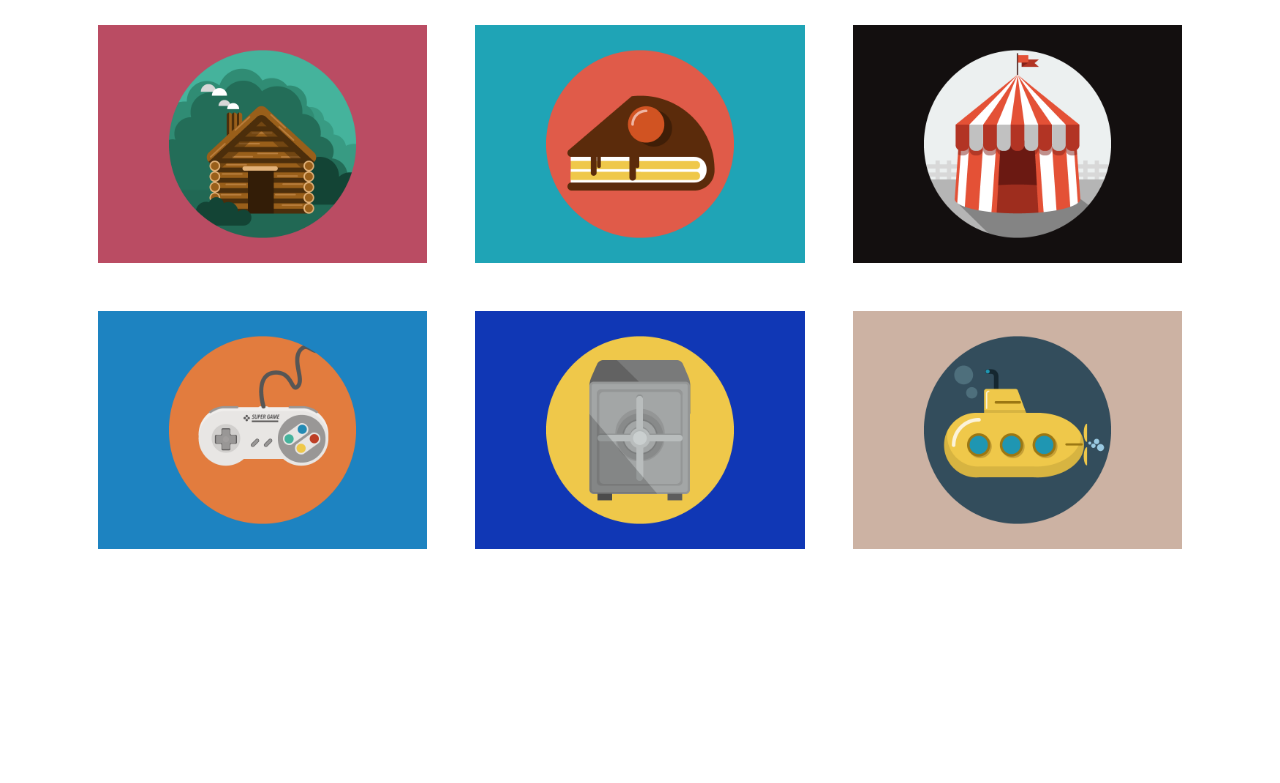
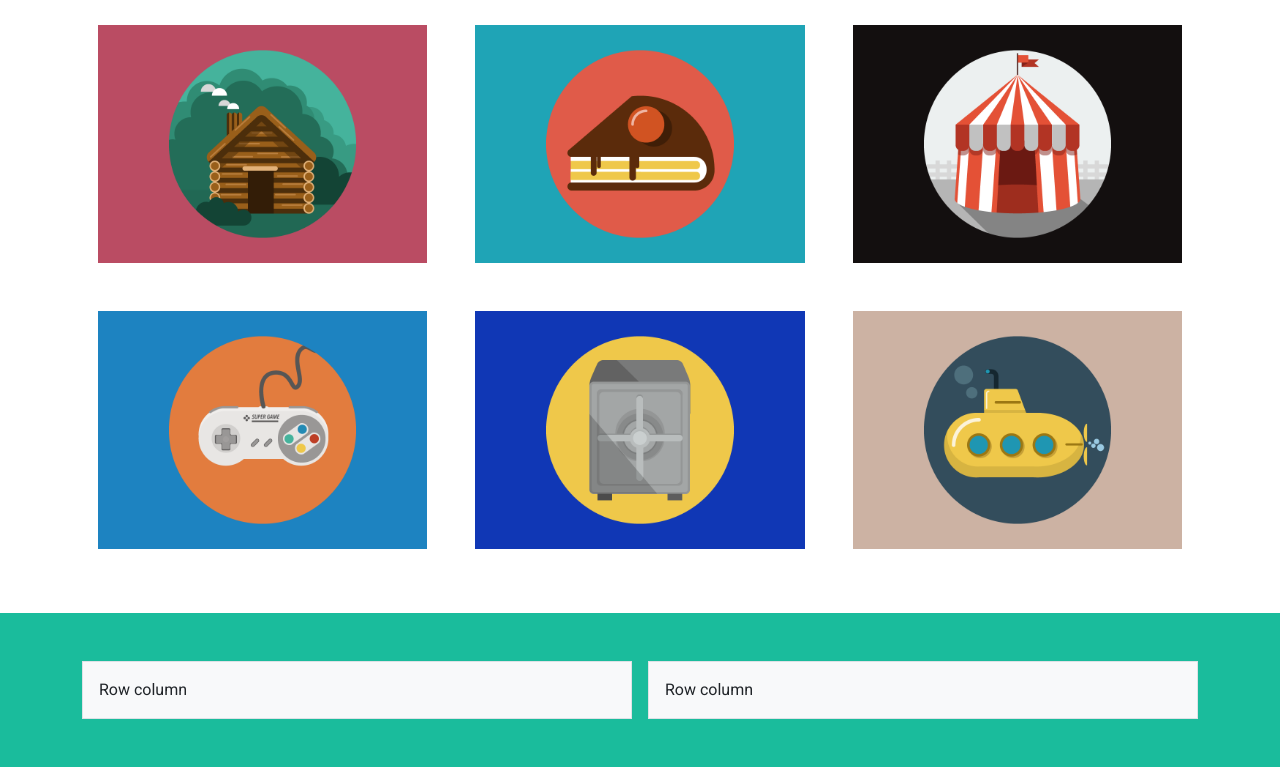
Before and after one commit to Pablo-V-Silva/html-css-bootstrap-freelancer, a plain HTML site: page index.html in a window 1280 px wide. Shown: the part 736-1519 px from the top of the page. Before the commit the page ends 1317 px from the top, so only its background shows below. Drawn offline with nearby package versions, Linux system fonts and the light colour scheme.

Commit message:
inizio sezione about

```diff
--- a/index.html
+++ b/index.html
@@ -17,7 +17,10 @@
     <link
       href="https://fonts.googleapis.com/css2?family=Roboto:wght@300;400;500;700;900&display=swap"
       rel="stylesheet">
-      <link rel="stylesheet" href="https://cdnjs.cloudflare.com/ajax/libs/font-awesome/6.0.0-beta2/css/all.min.css" integrity="sha512-YWzhKL2whUzgiheMoBFwW8CKV4qpHQAEuvilg9FAn5VJUDwKZZxkJNuGM4XkWuk94WCrrwslk8yWNGmY1EduTA==" crossorigin="anonymous" referrerpolicy="no-referrer" />
+    <link rel="stylesheet"
+      href="https://cdnjs.cloudflare.com/ajax/libs/font-awesome/6.0.0-beta2/css/all.min.css"
+      integrity="sha512-YWzhKL2whUzgiheMoBFwW8CKV4qpHQAEuvilg9FAn5VJUDwKZZxkJNuGM4XkWuk94WCrrwslk8yWNGmY1EduTA=="crossorigin="anonymous"
+      referrerpolicy="no-referrer" />
   </head>
   <body class="">
 
@@ -58,7 +61,8 @@
     <div class="container-fluid mb-3 v_acqua">
       <div class="container-md v_acqua">
         <div class="jumbo mx-auto img_contain py-3">
-          <img class="" src="./img/avatar.svg" alt="Immagine disegnata del tuo personale avatar!" width="250px">
+          <img class="" src="./img/avatar.svg" alt="Immagine disegnata del tuo
+            personale avatar!" width="250px">
         </div>
 
         <div class="stars_card">
@@ -80,50 +84,59 @@
     <div class="container">
 
       <div class="stars_card pt-5">
-          <h1 class="text-center text-dark">START BOOTSTRAP</h1>
-          <div class="text-center text-dark">
-            <div class="icon_b icon_b fs-1">
-              <i class="fas fa-star"></i>
-            </div>
+        <h1 class="text-center text-dark">START BOOTSTRAP</h1>
+        <div class="text-center text-dark">
+          <div class="icon_b icon_b fs-1">
+            <i class="fas fa-star"></i>
           </div>
         </div>
+      </div>
 
       <div class="row row-cols-1 row-cols-md-1 row-cols-md-2 row-cols-lg-3
-        g-2 g-lg-3">
+        g-2 g-lg-3 mb-5">
 
         <div class="col">
           <div class="p-3">
-            <img src="./img/cabin.png" alt="immagine di una casa nel bosco con il camino che fuma dal fuoco acceso all'interno della casa" width="100%">
+            <img src="./img/cabin.png" alt="immagine di una casa nel bosco con
+              il camino che fuma dal fuoco acceso all'interno della casa"
+              width="100%">
           </div>
         </div>
 
         <div class="col">
           <div class="p-3">
-            <img src="./img/cake.png" alt="un piatto con sopra un delizioso pezzo di torta al cioccolato" width="100%">
+            <img src="./img/cake.png" alt="un piatto con sopra un delizioso
+              pezzo di torta al cioccolato" width="100%">
           </div>
         </div>
 
         <div class="col">
           <div class="p-3">
-            <img src="./img/circus.png" alt="rappresentazione del circo in versione disegnata" width="100%">
+            <img src="./img/circus.png" alt="rappresentazione del circo in
+              versione disegnata" width="100%">
           </div>
         </div>
 
         <div class="col">
           <div class="p-3">
-            <img src="./img/game.png" alt="ti ricordi il joystick della nintendo 64? Ecco, in ques'immagine viene rappresentato esattamente quel controller!" width="100%">
+            <img src="./img/game.png" alt="ti ricordi il joystick della nintendo
+              64? Ecco, in ques'immagine viene rappresentato esattamente quel
+              controller!" width="100%">
           </div>
         </div>
 
         <div class="col">
           <div class="p-3">
-            <img src="./img/safe.png" alt="la tua sicurezza è una nostra piorità, te lo dimostriamo mettendo una cassaforte in bella vista" width="100%">
+            <img src="./img/safe.png" alt="la tua sicurezza è una nostra
+              piorità, te lo dimostriamo mettendo una cassaforte in bella vista"
+              width="100%">
           </div>
         </div>
 
         <div class="col">
           <div class="p-3">
-            <img src="./img/submarine.png" alt="i beatles sarebbero fieri di vedere questo bellissimo sottomarino giallo!" width="100%">
+            <img src="./img/submarine.png" alt="i beatles sarebbero fieri di
+              vedere questo bellissimo sottomarino giallo!" width="100%">
           </div>
         </div>
 
@@ -131,9 +144,16 @@
     </div>
     <!-- second SECTION -->
 
-    <div class="container-fluid mb-3 v_acqua">
-      <div class="container-md mx-auto provvisorio">
-        <div class="about_contain"></div>
+    <div class="container-fluid v_acqua py-5">
+      <div class="container-md mx-auto">
+        <div class="about_contain row row-cols-1 row-cols-md-2 g-2 g-lg-3">
+          <div class="col">
+            <div class="p-3 border bg-light">Row column</div>
+          </div>
+          <div class="col">
+            <div class="p-3 border bg-light">Row column</div>
+          </div>
+        </div>
       </div>
     </div>
     <!-- third SECTION -->
```
